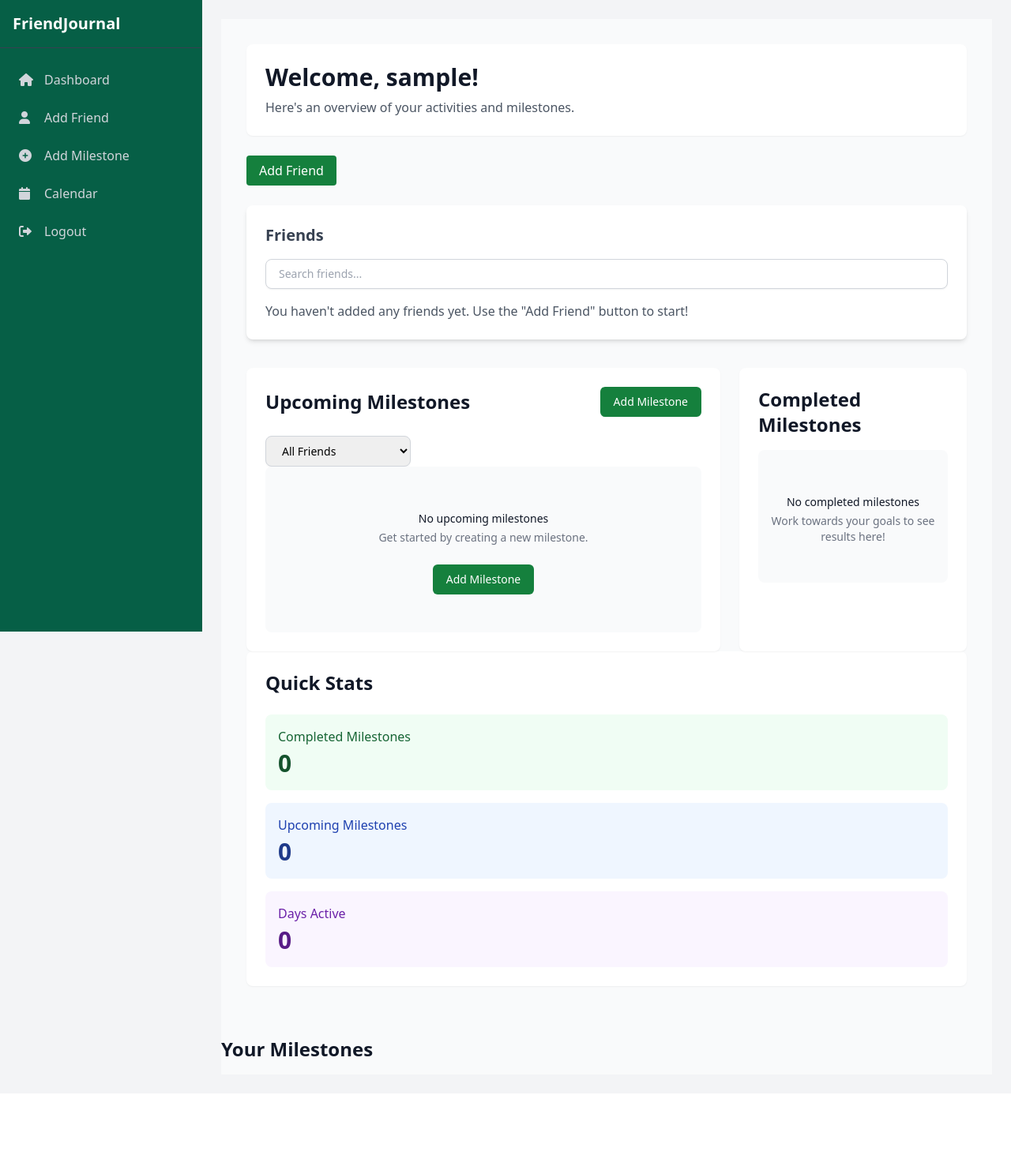
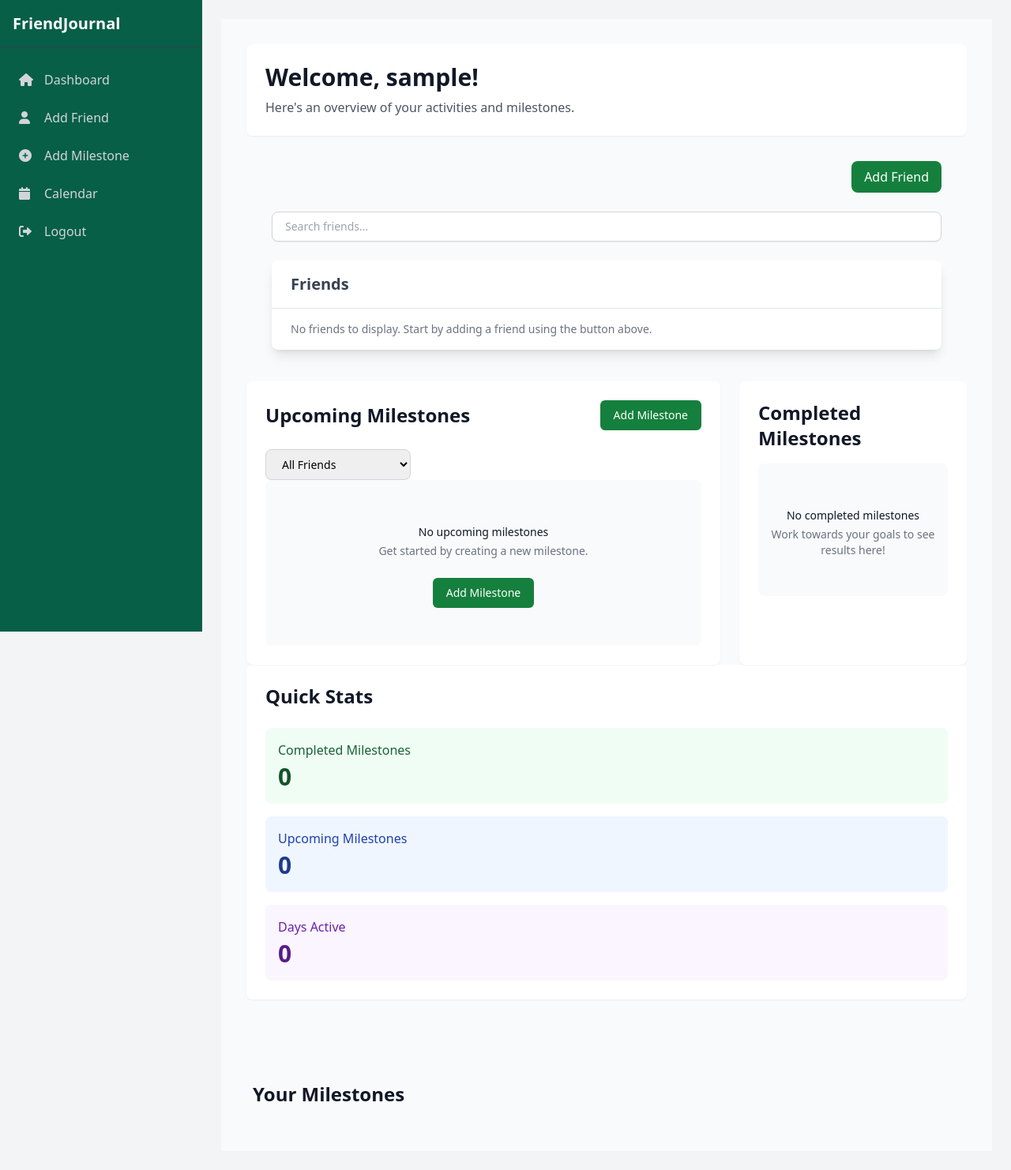
Before and after one commit to sapanadhakal40/friends-journal-hub, a Flask app: page /dashboard in a window 1280 px wide. Shown: the whole page at 79% size. Before the commit the page ends 1338 px from the top, so only its background shows below. Run offline with Flask 3, Linux system fonts and the light colour scheme; the visitor is signed in with stand-in values (Sample User, id 1); data that the repository does not hold is empty; style sheets or scripts are compiled from the project's sources.

Commit message:
Adds add friend button,search bar and friend list

```diff
--- a/app/templates/dashboard.html
+++ b/app/templates/dashboard.html
@@ -56,47 +56,51 @@
             </div>
         </div>
 
+    <div class="container mx-auto max-w-5xl px-4 sm:px-6 lg:px-8 mb-10">
+
             <!-- Add Friend Button -->
- <div class="mb-8">
-    <a href="{{ url_for('add_friend') }}" class="bg-green-700 text-white px-4 py-2 rounded hover:bg-green-500">
+            <div class="mb-6 flex justify-end">
+              <a href="{{ url_for('add_friend') }}" class="bg-green-700 text-white px-4 py-2 rounded-lg hover:bg-green-500 transition duration-300">
                 Add Friend
               </a>
             </div>
 
-<!-- Friends List -->
-<div class="bg-white shadow-md rounded-lg p-6 mb-9">
-    <h2 class="text-xl font-semibold text-gray-700 mb-4">Friends</h2>
-
             <!-- Search Bar -->
-     <div class="mb-4">
+            <div class="mb-6">
               <input type="text" id="friend-search" placeholder="Search friends..."
-               class="block w-full px-4 py-2 border border-gray-300 rounded-lg shadow-sm focus:ring-indigo-500 focus:border-indigo-500 sm:text-sm">
+                     class="w-full px-4 py-2 border border-gray-300 rounded-lg shadow-sm focus:ring-indigo-500 focus:border-indigo-500 sm:text-sm">
             </div>
 
+            <!-- Friends List -->
+            <div class="bg-white shadow-lg rounded-lg overflow-hidden">
+              <div class="px-6 py-4 border-b border-gray-200">
+                <h2 class="text-xl font-semibold text-gray-700">Friends</h2>
+              </div>
+
+              <!-- Display Friends or Message if Empty -->
+              <div id="friends-list" class="px-6 py-4">
                 {% if friends %}
-        <ul class="divide-y divide-gray-200">
+                  <!-- Display Friend Items -->
+                  <div class="space-y-4">
                     {% for friend in friends %}
-                <li class="py-4 flex justify-between items-center">
+                      <div class="friend-item flex justify-between items-center border-b border-gray-200 py-2 hover:bg-gray-50 transition duration-200 rounded-lg px-2">
                         <div>
-                        <p class="text-lg font-medium text-gray-800">{{ friend.friend_name }}</p>
+                          <p class="text-lg font-medium">{{ friend.friend_name }}</p>
                           <p class="text-sm text-gray-500">{{ friend.friend_email }}</p>
                         </div>
-                    <div class="flex space-x-4">
-                        <!-- Edit Friend -->
-                        <a href="{{ url_for('edit_friend', friend_id=friend.id) }}"
-                           class="text-blue-500 hover:underline">Edit</a>
-                        <!-- Delete Friend -->
-                        <form action="{{ url_for('delete_friend', friend_id=friend.id) }}" method="POST">
-                            <button type="submit"
-                                    class="text-red-500 hover:underline">Delete</button>
-                        </form>
+
+
+
                       </div>
-                </li>
                     {% endfor %}
-        </ul>
+                  </div>
                 {% else %}
-        <p class="text-gray-600">You haven't added any friends yet. Use the "Add Friend" button to start!</p>
+                  <!-- If no friends -->
+                  <p class="text-gray-500 text-sm">No friends to display. Start by adding a friend using the button above.</p>
                 {% endif %}
+              </div>
+            </div>
+
           </div>
 
 <!-- Dashboard Grid -->
@@ -216,7 +220,7 @@
         </div>
 
 <!-- Milestone Cards -->
-<div class="mt-8">
+<div class="mt-8 p-10">
     <h2 class="text-2xl font-bold text-gray-900 mb-4">Your Milestones</h2>
     <div class="grid grid-cols-1 md:grid-cols-2 lg:grid-cols-3 gap-6">
         {% for milestone in milestones %}
@@ -233,24 +237,6 @@
 
 
     </div>
-    <script>
-        // Add event listener to the search input for friends
-
-document.getElementById('friend-search').addEventListener('input', function () {
-    const searchValue = this.value.toLowerCase();
-    const friends = document.querySelectorAll('.friend-item');
-
-    friends.forEach(friend => {
-        const friendName = friend.querySelector('.text-lg').textContent.toLowerCase();
-        if (friendName.includes(searchValue)) {
-            friend.style.display = '';
-        } else {
-            friend.style.display = 'none';
-        }
-    });
-});
-
-</script>
 
 <script>
     document.getElementById('milestone-filter').addEventListener('change', function() {
@@ -268,6 +254,25 @@ document.getElementById('friend-search').addEventListener('input', function () {
     });
 </script>
 
+
+<script>
+    // Add event listener to the search input for friends
+    document.getElementById('friend-search').addEventListener('input', function () {
+        const searchValue = this.value.toLowerCase();
+        const friends = document.querySelectorAll('.friend-item');
+
+        friends.forEach(friend => {
+            const friendName = friend.querySelector('.text-lg').textContent.toLowerCase();
+            if (friendName.includes(searchValue)) {
+                friend.style.display = '';  // Show the friend
+            } else {
+                friend.style.display = 'none';  // Hide the friend
+            }
+        });
+    });
+    </script>
+
+
 </div>
 
 {% endblock %}
```
Lines whose indentation alone changed are shown as unchanged.
